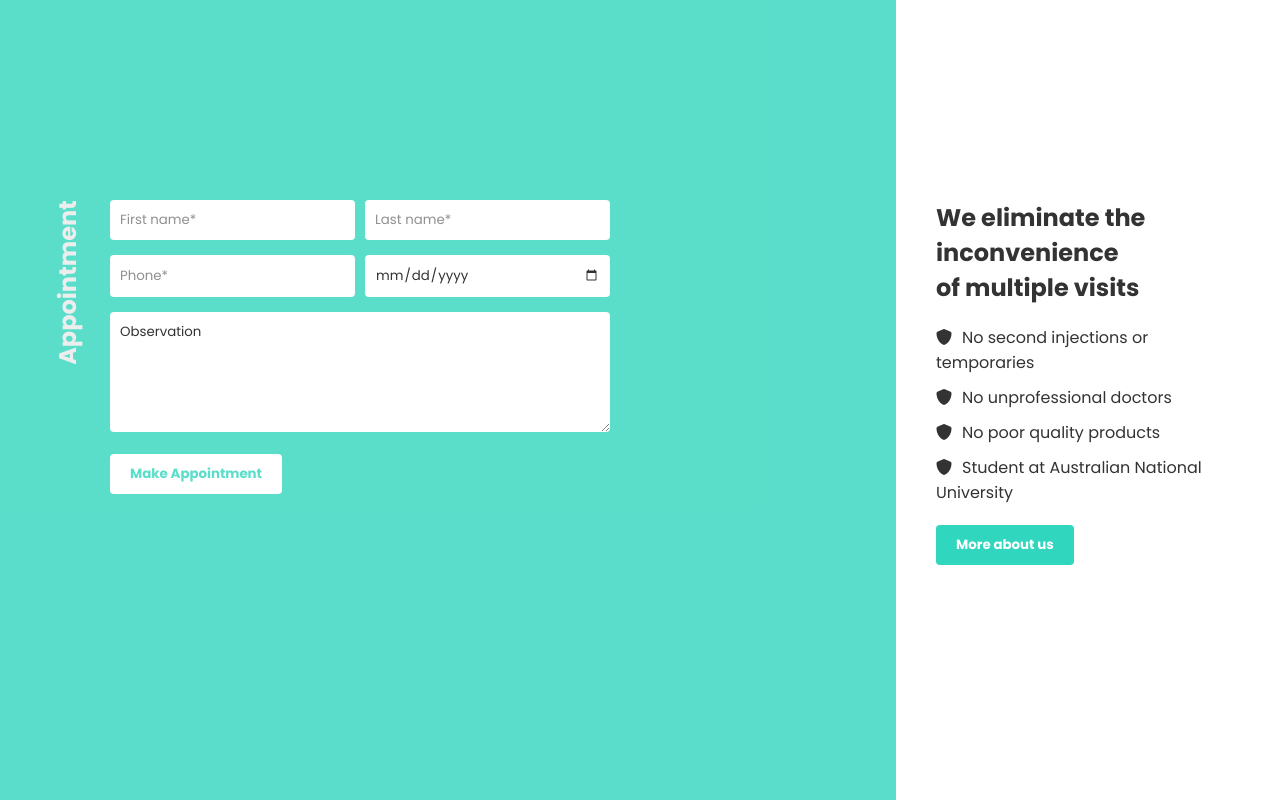
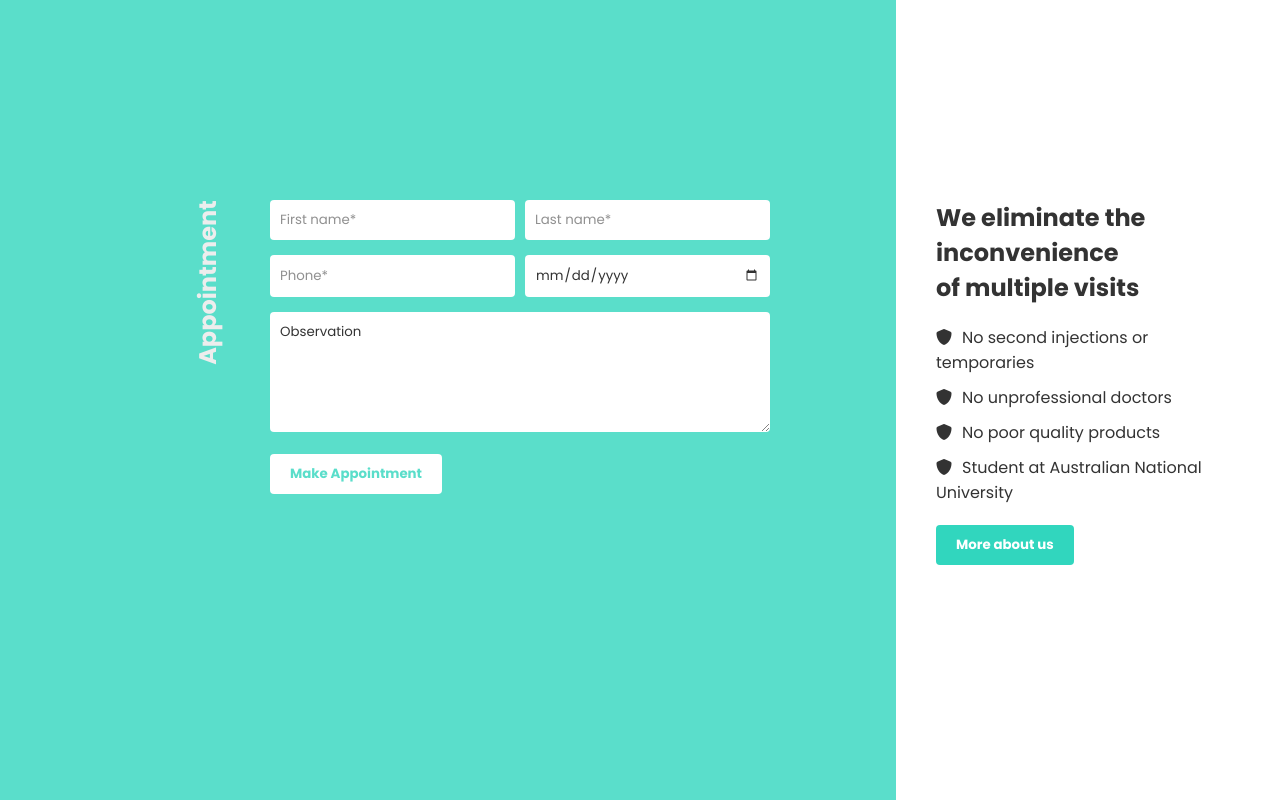
Before and after one commit to nafiulkabirbd/150-sections-class-1, a plain HTML site: page index.html in a window 1280 px wide. Drawn offline with Linux system fonts and the light colour scheme.

Commit message:
space update

```diff
--- a/assets/css/style.css
+++ b/assets/css/style.css
@@ -26,7 +26,7 @@
 .form-container {
   min-width: 70%;
   flex: 1;
-  padding: 200px 40px;
+  padding: 200px 0px 0px 200px;
   background-color: #31d6be;
   opacity: 0.8;
 }
@@ -37,7 +37,7 @@
   font-weight: 700;
   transform: rotate(270deg);
   position: absolute;
-  left: -15px;
+  left: 125px;
   top: 265px;
 }
 
```
